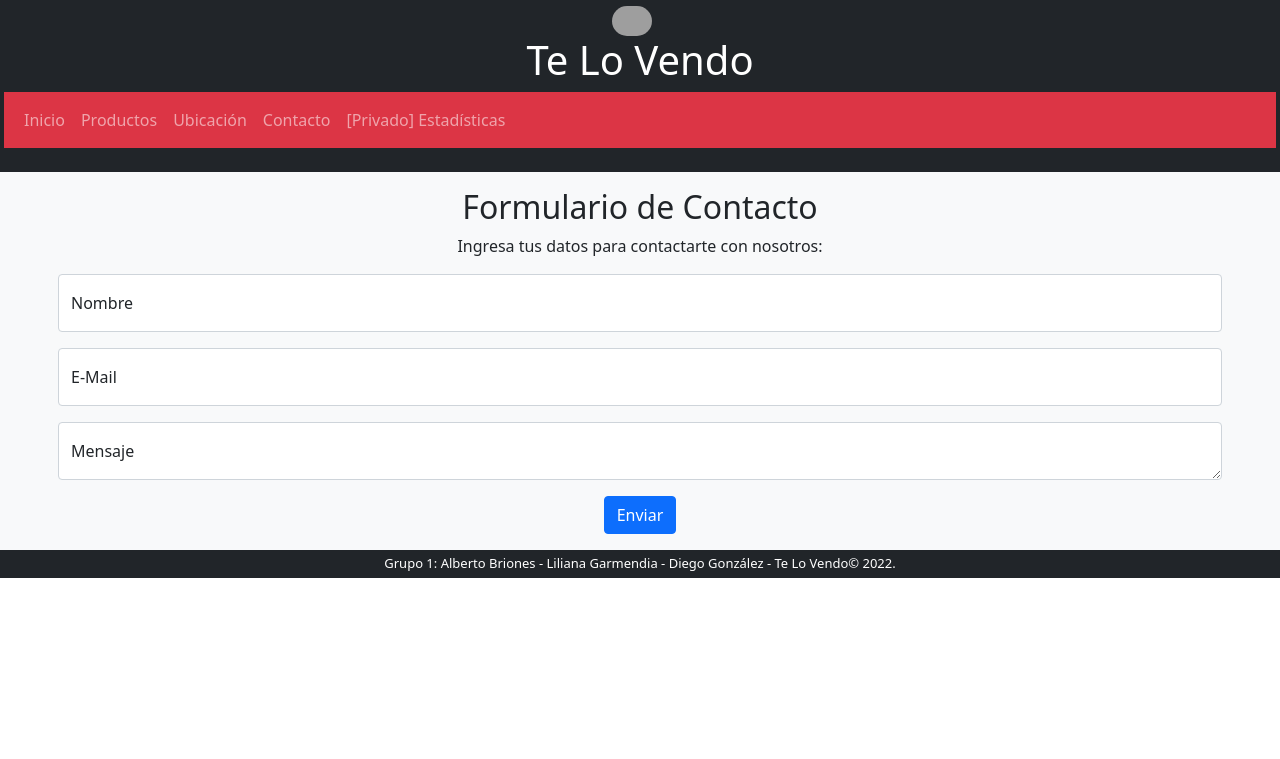
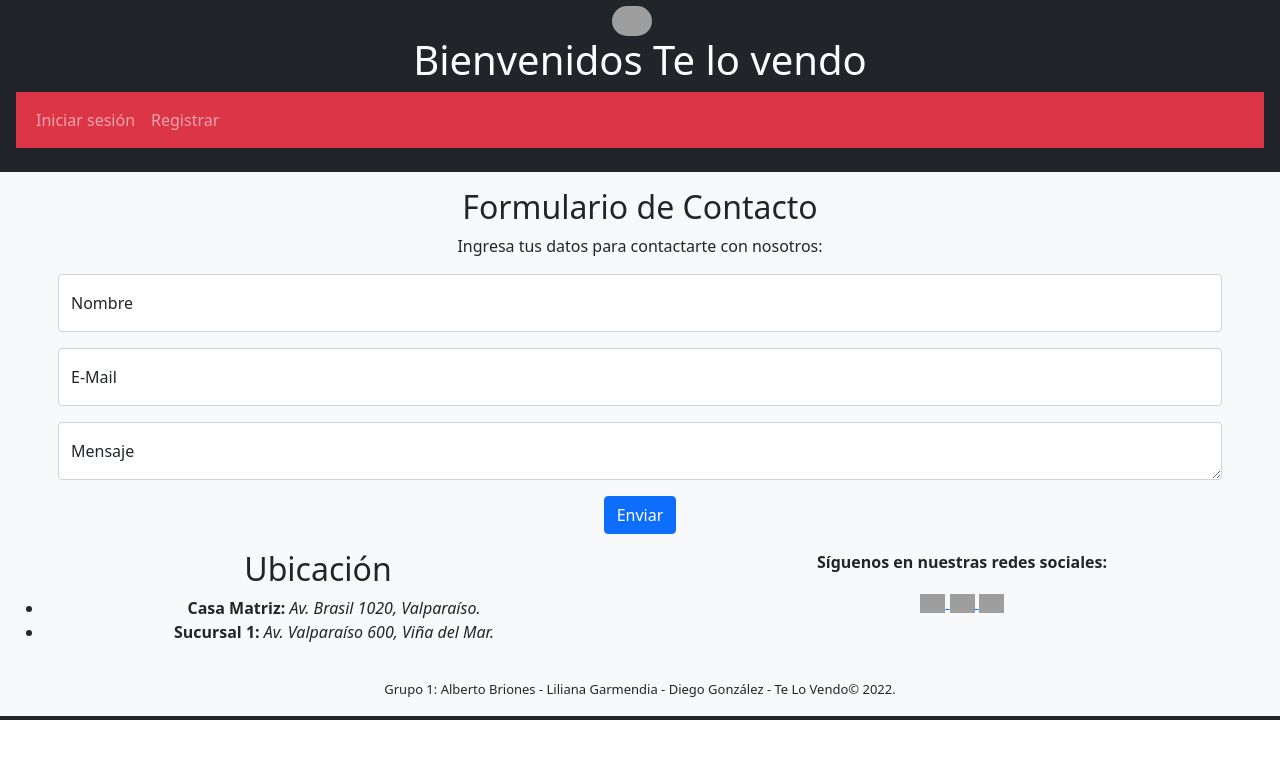
Before and after one commit to LiliGC/AE6_M6_GRUPAL, a Django app: page /contacto/ in a window 1280 px wide. Shown: the top 759 px of the page. Run offline with Django 4.2, Linux system fonts and the light colour scheme; some libraries are stand-ins or nearby versions; grey boxes are pictures that could not be loaded.

Commit message:
Modifique template contacto

```diff
--- a/tienda/templates/tienda/contacto.html
+++ b/tienda/templates/tienda/contacto.html
@@ -1,58 +1,6 @@
-<!DOCTYPE html>
-<html>
-<head>
-  <meta charset="utf-8">
-  <meta name="viewport" content="width=device-width">
-  {% block title %}<title>Te lo vendo</title>{% endblock %}
-  <!--BOOTSTRAP-->
-  <!-- Latest compiled and minified CSS -->
-  <link href="https://cdn.jsdelivr.net/npm/bootstrap@5.1.3/dist/css/bootstrap.min.css" rel="stylesheet">
-  <!-- Latest compiled JavaScript -->
+{% extends './index.html' %}
 
-  <link rel="shortcut icon" href="https://image.shutterstock.com/image-vector/shop-vector-icon-260nw-532217443.jpg"
-    width="25px" height="25px" type="image/x-icon">
-  {% load static %}
-  <link href="./css/styles.css" rel="stylesheet" type="text/css" />
-</head>
-
-<body>
-
-  <div class="p-1 bg-dark text-white text-center">
-    <div class="container-fluid">
-      <a class="navbar-brand" href="#">
-        <img src="https://cutt.ly/LOmvmt0" alt="Logo" style="width:40px;" class="rounded-pill">
-      </a>
-      <h1>Te Lo Vendo</h1>
-    </div>
-
-    <!-- Navegador: menues-->
-    <nav class="navbar navbar-expand-sm bg-danger navbar-dark">
-      <div class="container-fluid">
-        <ul class="navbar-nav">
-          <li class="nav-item">
-            <a class="nav-link" href="<link href="{% url 'index' %}">Inicio</a>
-          </li>
-
-          <li class="nav-item">
-            <a class="nav-link" href="{% url 'index' %}">Productos</a>
-          </li>
-          <li class="nav-item">
-            <a class="nav-link" href="{% url 'index' %}">Ubicación</a>
-          </li>
-          <li class="nav-item">
-            <a class="nav-link" href="{% url 'contacto' %}">Contacto</a>
-          </li>
-          <!-- Esto debe ser oculto para clientes-->
-          <li class="nav-item">
-            <a class="nav-link" href="{% url 'estadistica' %}">[Privado] Estadísticas</a>
-          </li>
-        </ul>
-      </div>
-    </nav>
-    <br>
-    <!-- fin del Navegador-->
-
-    <!--Bloque del Formulario-->
+  {% block content %}
       <div class="row">
         <div class="col-sm-12 p-3 bg-light text-dark">
           <h2 id = titulo>Formulario de Contacto</h2>
@@ -76,19 +24,5 @@
             </div>
             <!--botón enviar-->
           <button type="submit" class="btn btn-primary">Enviar</button>
-          {{mensaje}}
           </form>
-      </div>
-      <br>
-      <footer>
-        <center>
-          <font size=2>Grupo 1: Alberto Briones - Liliana Garmendia - Diego González - Te Lo Vendo© 2022.
-          </font>
-        </center>
-      </footer>
-    </div>
-    <script src="https://cdn.jsdelivr.net/npm/bootstrap@5.1.3/dist/js/bootstrap.bundle.min.js"></script>
-    {% load static %}
-    <script src={% static "./js/funciones.js" %}></script>
-</body>
-</html>
+  {% endblock %}
--- a/tienda/templates/tienda/index.html
+++ b/tienda/templates/tienda/index.html
@@ -1,7 +1,7 @@
 <!DOCTYPE html>
 <html lang="es">
 <head>
-
+  {% load static %}
   {% block title %}<title>Te lo vendo</title>{% endblock %}
   <meta charset="utf-8">
   <meta name="viewport" content="width=device-width, initial-scale=1">
@@ -11,12 +11,11 @@
   <link rel="shortcut icon" href="https://image.shutterstock.com/image-vector/shop-vector-icon-260nw-532217443.jpg"
     width="25px" height="25px" type="image/x-icon">
   <!-- Add additional CSS in static file -->
-  {% load static %}
   <link rel="stylesheet" href="{% static './css/styles.css' %}">
+  <script src="{% static './js/funciones.js' %}"></script>
 
 <body>
   {% include 'tienda/includes/messages.html' %}
-  {% load crispy_forms_tags %}
 	<div class="p-1 bg-dark text-white text-center">
     <div class="container-fluid">
       <a class="navbar-brand" href="{% url 'index' %}">
--- a/tienda/templates/tienda/register_user.html
+++ b/tienda/templates/tienda/register_user.html
@@ -3,9 +3,7 @@
 {% block title %}<title>Registro de usuarios</title>{% endblock %}
 
 {% block content%}
-
 {% load crispy_forms_tags %}
-
 <div class="container py-5">
 
 	<h3>Crear cuenta</h3>
--- a/tienda/views.py
+++ b/tienda/views.py
@@ -22,12 +22,7 @@ def estadistica(request):
     return render(request, 'tienda/estadistica.html')
 
 def confirmacion(request):
-    datos= request.GET
-    nombre=datos["nombre"]
-    email=datos["email"]
-    mensaje=datos["mensaje"]
-    print(nombre, email, mensaje)
-    return render(request, 'tienda/confirmacion.html', {"mensaje":"Datos recibidos"})
+    return render(request, 'tienda/confirmacion.html')
 
 @login_required
 def clientes(request):
```
Lines whose indentation alone changed are shown as unchanged.
